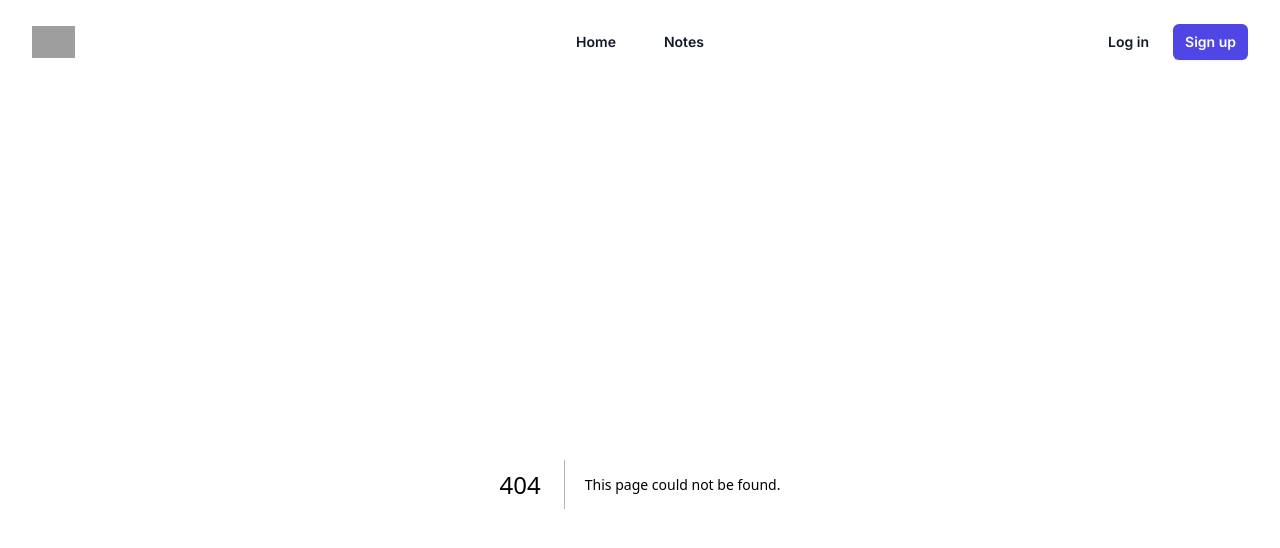
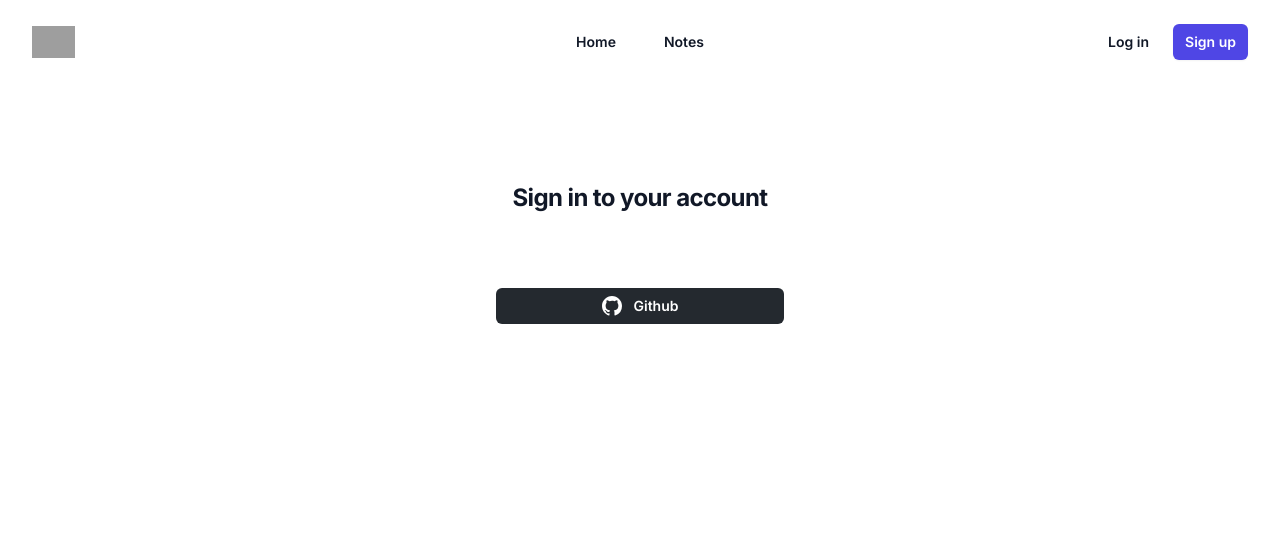
Before and after one commit to guyromellemagayano/nextpocket, a Next.js app: page /login in a window 1280 px wide. Before the commit this address had no page. Shown: the top 548 px of the page. Built offline with nearby package versions, Linux system fonts and the light colour scheme; grey boxes are pictures that could not be loaded.

Commit message:
feat: 🎸 add initial scaffold for login page

```diff
--- /dev/null
+++ b/app/login/page.tsx
@@ -0,0 +1,40 @@
+'use client'
+
+import { GithubSvgImage, Heading, Paragraph } from '@components'
+import { FC } from 'react'
+
+/**
+ * Render the Login page
+ */
+const LoginPage: FC = (): JSX.Element => {
+  return (
+    <div className="flex min-h-full flex-1 flex-col justify-center py-12 sm:px-6 lg:px-8">
+      <div className="sm:mx-auto sm:w-full sm:max-w-md">
+        <Heading
+          className="mt-12 text-center text-2xl font-bold leading-9 tracking-tight text-gray-900"
+          size="h2"
+        >
+          Sign in to your account
+        </Heading>
+      </div>
+
+      <div className="mt-6 sm:mx-auto sm:w-full sm:max-w-sm">
+        <div className="bg-white px-6 py-12 sm:px-12">
+          <div className="grid grid-cols-1 gap-4 gap">
+            <a
+              href="#"
+              className="flex w-full items-center justify-center gap-3 rounded-md bg-[#24292F] px-3 py-1.5 text-white focus-visible:outline focus-visible:outline-2 focus-visible:outline-offset-2 focus-visible:outline-[#24292F]"
+            >
+              <GithubSvgImage className="h-5 w-5" />
+              <Paragraph className="text-sm font-semibold leading-6">
+                Github
+              </Paragraph>
+            </a>
+          </div>
+        </div>
+      </div>
+    </div>
+  )
+}
+
+export default LoginPage
--- /dev/null
+++ b/components/images/svg/Github.tsx
@@ -0,0 +1,26 @@
+import { IGithubSvgImageProps } from '@interfaces'
+import { FC } from 'react'
+
+/**
+ * Renders a GitHub SVG image.
+ */
+const GithubSvgImage: FC<IGithubSvgImageProps> = ({
+  className,
+  ...props
+}): JSX.Element => (
+  <svg
+    className={className}
+    aria-hidden="true"
+    fill="currentColor"
+    viewBox="0 0 20 20"
+    {...props}
+  >
+    <path
+      fillRule="evenodd"
+      d="M10 0C4.477 0 0 4.484 0 10.017c0 4.425 2.865 8.18 6.839 9.504.5.092.682-.217.682-.483 0-.237-.008-.868-.013-1.703-2.782.605-3.369-1.343-3.369-1.343-.454-1.158-1.11-1.466-1.11-1.466-.908-.62.069-.608.069-.608 1.003.07 1.531 1.032 1.531 1.032.892 1.53 2.341 1.088 2.91.832.092-.647.35-1.088.636-1.338-2.22-.253-4.555-1.113-4.555-4.951 0-1.093.39-1.988 1.029-2.688-.103-.253-.446-1.272.098-2.65 0 0 .84-.27 2.75 1.026A9.564 9.564 0 0110 4.844c.85.004 1.705.115 2.504.337 1.909-1.296 2.747-1.027 2.747-1.027.546 1.379.203 2.398.1 2.651.64.7 1.028 1.595 1.028 2.688 0 3.848-2.339 4.695-4.566 4.942.359.31.678.921.678 1.856 0 1.338-.012 2.419-.012 2.747 0 .268.18.58.688.482A10.019 10.019 0 0020 10.017C20 4.484 15.522 0 10 0z"
+      clipRule="evenodd"
+    />
+  </svg>
+)
+
+export default GithubSvgImage
--- a/components/index.ts
+++ b/components/index.ts
@@ -2,9 +2,11 @@ export { default as Button } from './buttons/Button'
 export { default as Card } from './cards/Card'
 export { default as Form } from './forms/Form'
 export { default as Image } from './images/Image'
+export { default as GithubSvgImage } from './images/svg/Github'
 export { Article, Main, Section } from './layouts/Content'
 export { default as Header } from './layouts/Header'
 export { default as Sidebar } from './layouts/Sidebar'
 export { default as List } from './lists/List'
 export { default as Message } from './messages/Message'
-export { default as Paragraph } from './paragraphs/Paragraph'
+export { default as Heading } from './typography/Heading'
+export { default as Paragraph } from './typography/Paragraph'
--- a/components/messages/Message.tsx
+++ b/components/messages/Message.tsx
@@ -4,14 +4,17 @@ import { IMessageProps } from '@interfaces'
 
 /**
  * A message component that displays a loading message.
- * @param message The message to display while loading.
- * @returns A JSX element representing the loader component.
  */
 const Message: FC<IMessageProps> = ({
-  message = 'Loading...',
+  className,
+  children,
   ...props
 }): JSX.Element => {
-  return <div {...props}>{message}</div>
+  return (
+    <div className={className} {...props}>
+      {children}
+    </div>
+  )
 }
 
 export default Message
--- /dev/null
+++ b/components/typography/Heading.tsx
@@ -0,0 +1,62 @@
+import { FC } from 'react'
+
+import { IHeadingProps } from '@interfaces'
+
+/**
+ * Heading component that renders any valid heading from `h1` to `h6`.
+ */
+const Heading: FC<IHeadingProps> = ({
+  children,
+  className,
+  size,
+  ...props
+}): JSX.Element => {
+  switch (size) {
+    case 'h1':
+    case 'H1':
+      return (
+        <h1 className={className} {...props}>
+          {children}
+        </h1>
+      )
+    case 'h2':
+    case 'H2':
+      return (
+        <h2 className={className} {...props}>
+          {children}
+        </h2>
+      )
+    case 'h3':
+    case 'H3':
+      return (
+        <h3 className={className} {...props}>
+          {children}
+        </h3>
+      )
+    case 'h4':
+    case 'H4':
+      return (
+        <h4 className={className} {...props}>
+          {children}
+        </h4>
+      )
+    case 'h5':
+    case 'H5':
+      return (
+        <h5 className={className} {...props}>
+          {children}
+        </h5>
+      )
+    case 'h6':
+    case 'H6':
+      return (
+        <h6 className={className} {...props}>
+          {children}
+        </h6>
+      )
+    default:
+      return null
+  }
+}
+
+export default Heading
--- a/interfaces/data.d.ts
+++ b/interfaces/data.d.ts
@@ -9,5 +9,6 @@ export interface INotesCollectionFormData {
 
 export interface IPageLinks {
   name: string
+  slug: string
   href: string
 }
--- a/interfaces/index.ts
+++ b/interfaces/index.ts
@@ -6,7 +6,10 @@ export type {
 export type {
   IButtonProps,
   ICardProps,
+  ICommonProps,
   IFormProps,
+  IGithubSvgImageProps,
+  IHeadingProps,
   ILayoutProps,
   IListProps,
   IMessageProps,
```
Also changed, not shown: interfaces/components.d.ts (+37 -14 lines), components/typography/Paragraph.tsx (renamed from components/paragraphs/Paragraph.tsx).
